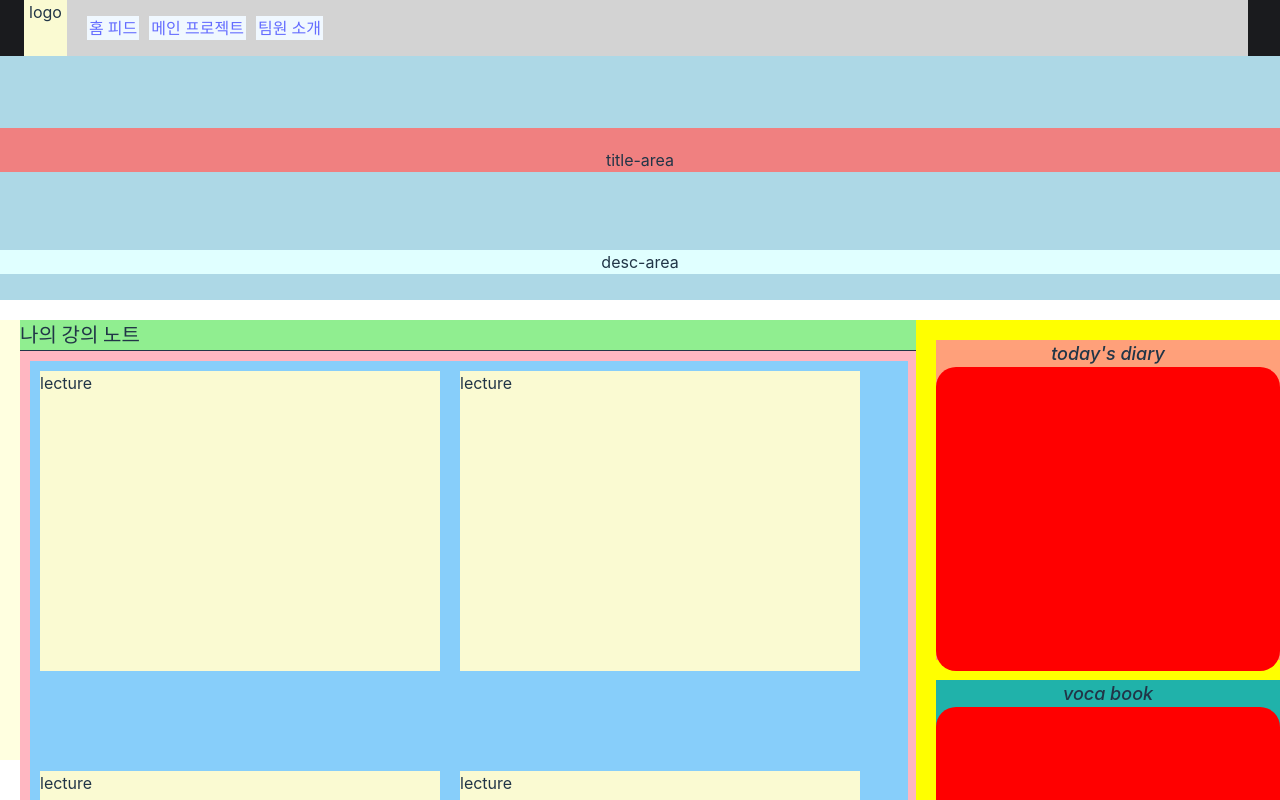
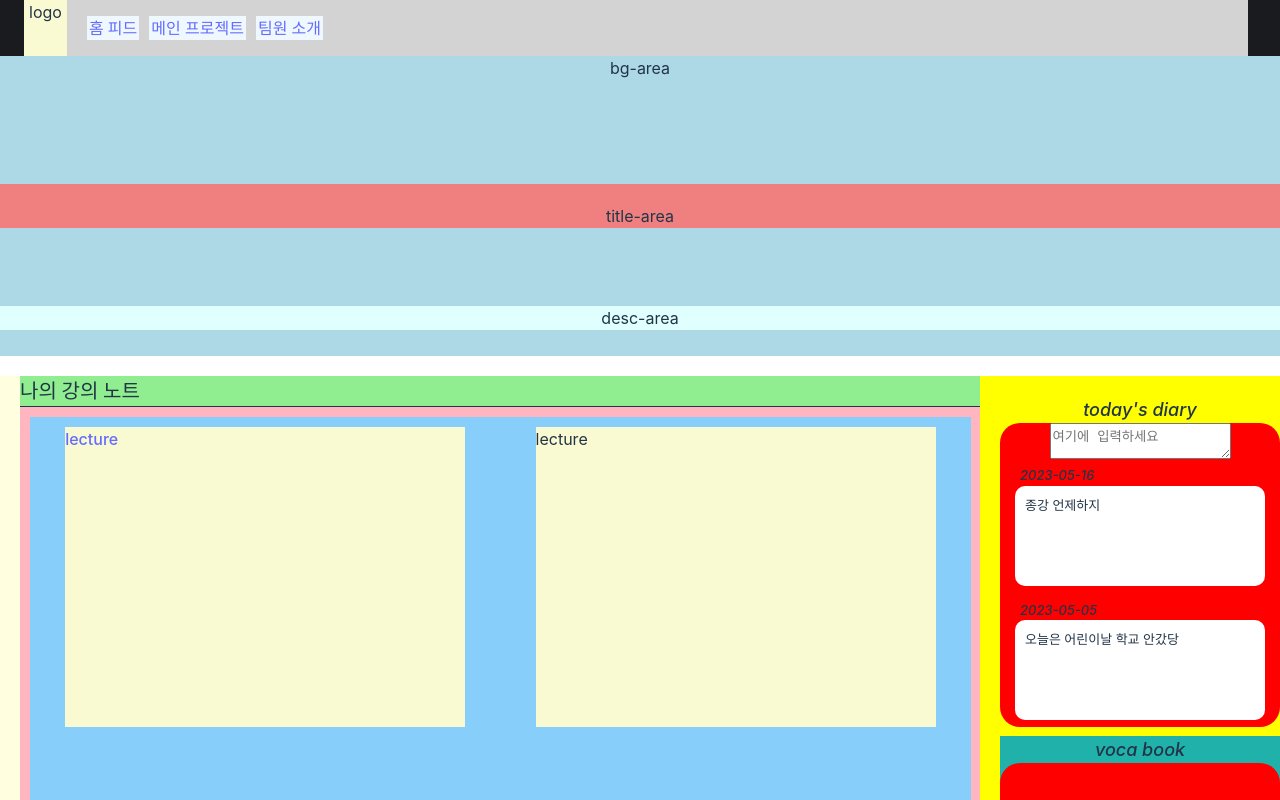
Before and after one commit to zeoneee/React_Project, a React (Vite) app in the folder ZzongZzong2_Project/: page /MainPage in a window 1280 px wide. Shown: the top 800 px of the page. Built offline with nearby package versions, Linux system fonts and the light colour scheme.

Commit message:
0520: diary 기능 추가

```diff
--- a/ZzongZzong2_Project/src/App.jsx
+++ b/ZzongZzong2_Project/src/App.jsx
@@ -7,6 +7,7 @@ import {Routes, Route} from "react-router-dom"
 import LandingPage from './LandingPage'
 import MainPage from './MainPage'
 import MemberPage from './MemberPage'
+import LectureNote from './LectureNote'
 
 function App() {
   const [count, setCount] = useState(0)
@@ -17,6 +18,7 @@ function App() {
         <Route path='/' element={<LandingPage/>}/>
         <Route path='/MainPage' element={<MainPage/>}/>
         <Route path='/MemberPage' element={<MemberPage/>}/>
+        <Route path='/LectureNote' element={<LectureNote/>}/>
       </Routes>
     </>
   )
--- /dev/null
+++ b/ZzongZzong2_Project/src/Diary.css
@@ -0,0 +1,18 @@
+.date {
+    margin: 0;
+    font-size: small;
+    text-align: left;
+    padding-left: 20px;
+}
+
+.content {
+    width: "90%";
+    height: 80px;
+    background-color: white;
+    margin: 15px;
+    margin-top: 0;
+    padding: 10px;
+    border-radius: 10px;
+    font-size: small;
+    text-align: left;
+}
--- /dev/null
+++ b/ZzongZzong2_Project/src/Diary.jsx
@@ -0,0 +1,17 @@
+import './Diary.css'
+
+function Diary({date,contents}){
+
+    return(
+    <>
+        <div className="date">
+            {date}
+        </div>
+        <div className='content'>
+            {contents}
+        </div>
+    </>
+    );
+}
+
+export default Diary;
--- a/ZzongZzong2_Project/src/MainPage.css
+++ b/ZzongZzong2_Project/src/MainPage.css
@@ -1,11 +1,11 @@
 /* MainPage */
 
 #app {
-    min-width: 1280px;
-    width: 100vh;
-    margin: 0px;
-    /* padding: 2rem; */
-    text-align: center;
+    display: flex;
+    flex-direction: column;
+    width: 100vw;
+    height: 100vh;
+    padding-top: 56px;
 }
 
 div {
@@ -110,8 +110,6 @@ div {
     background-color: lightblue;
 }
 
-.main-banner-comp .main-banner-inner {}
-
 .main-banner-comp .main-banner-inner .title-area {
     left: 50%;
     padding: 20px 20px 0;
@@ -134,8 +132,6 @@ div {
     background-color: lightcyan;
 }
 
-.main-banner-comp .main-banner-inner .bg-area {}
-
 
 /* apply-grid-system */
 
@@ -147,15 +143,13 @@ div {
 
 .apply-grid-system .content-comp {
     height: 55vh;
-    width: 100%;
+    width: 100vw;
     display: flex;
     justify-content: center;
     padding: 0 20px;
     position: relative;
     background-color: lightyellow;
 }
-
-.apply-grid-system .side-menu {}
 
 .apply-grid-system .content-inner {
     min-width: 300px;
@@ -175,26 +169,11 @@ div {
     flex-flow: row wrap;
 }
 
-
-/* .apply-grid-system .content-inner .grid-container .nav-grid-wrapper {
-    background-color: lightpink;
-} */
-
 .apply-grid-system .content-inner .content-area {
-    width: 70%;
+    width: 75vw;
     height: 100vh;
     background-color: lightpink;
 }
-
-
-/* .apply-grid-system .content-inner .grid-container .content-area .head-wrap {
-    display: block;
-    left: 0;
-    position: absolute;
-    top: 0;
-    width: 70%;
-    background-color: lightgoldenrodyellow;
-}*/
 
 .apply-grid-system .content-inner .content-area .item-title-area {
     align-items: center;
@@ -217,6 +196,7 @@ div {
     margin: 10px;
     display: inline-flex;
     flex-flow: row wrap;
+    justify-content: space-around;
     background-color: lightskyblue;
 }
 
@@ -228,7 +208,7 @@ div {
 }
 
 .apply-grid-system .content-inner .side-area {
-    width: 30%;
+    width: 25vw;
     height: 100vh;
     text-align: center;
     font-size: large;
@@ -237,7 +217,7 @@ div {
     background-color: yellow;
 }
 
-.apply-grid-system .content-inner .side-area .diary-area {
+.apply-grid-system .content-inner .side-area .diary-large-area {
     /* grid-column: span 2 / auto;
     grid-row-start: 1;
     grid-row-end: span 1;
@@ -245,13 +225,15 @@ div {
     grid-column-end: span 2; */
     height: 40%;
     margin: 20px;
-    background-color: lightsalmon;
 }
 
-.diary-area .diary {
+.diary-large-area .diary-area {
+    justify-content: center;
+    align-content: space-around;
     background-color: red;
     border-radius: 20px;
     height: 95%;
+    overflow: scroll;
 }
 
 .apply-grid-system .content-inner .side-area .vocab-area {
--- a/ZzongZzong2_Project/src/MainPage.jsx
+++ b/ZzongZzong2_Project/src/MainPage.jsx
@@ -1,8 +1,15 @@
-import React from "react";
+import React, { useEffect, useState } from "react";
 import { Link } from "react-router-dom";
 import './MainPage.css'
+import Diary from './Diary'
 
 function MainPage() {
+
+    const [diary, setDiary] = useState([{date: '2023-05-16', content:'종강 언제하지'},
+    {date:'2023-05-05', content:'오늘은 어린이날 학교 안갔당'}, {date:'2023-04-28', content:'중간고사 언제끝나'}])
+    const handleSetValue = (e) => {
+        setDiary(e.target.value);
+      };
 
     return (
         <div id="app">
@@ -49,7 +56,9 @@ function MainPage() {
                                 {/* <div class="head-wrap">content wrap</div> */}
                                 <div class="item-title-area">나의 강의 노트</div>
                                 <div class="lecture-note-area">
-                                    <div class="lecture">lecture</div>
+                                    <Link to="/LectureNote">
+                                        <div class="lecture">lecture</div>
+                                    </Link>
                                     <div class="lecture">lecture</div>
                                     <div class="lecture">lecture</div>
                                     <div class="lecture">lecture</div>
@@ -60,8 +69,18 @@ function MainPage() {
                                 content-area
                             </div>
                             <div class="side-area">
-                                <div class="diary-area">today's diary
-                                    <div class="diary"></div>
+                                <div class="diary-large-area">today's diary
+                                    <div class="diary-area">
+
+                                        <textarea
+                                            placeholder="여기에 입력하세요"
+                                            value={diary.content}
+                                            onChange={e => setDiary(e)}
+                                        ></textarea>
+
+                                        {/* <input id="inp" onChange={e=> setDiary(e.target.value)} value={diary}/> */}
+                                        {diary.map(e=><Diary date={e.date} contents={e.content} />)}
+                                    </div>
                                 </div>
                                 <div class="vocab-area">voca book
                                     <div class="voca"></div>
```
